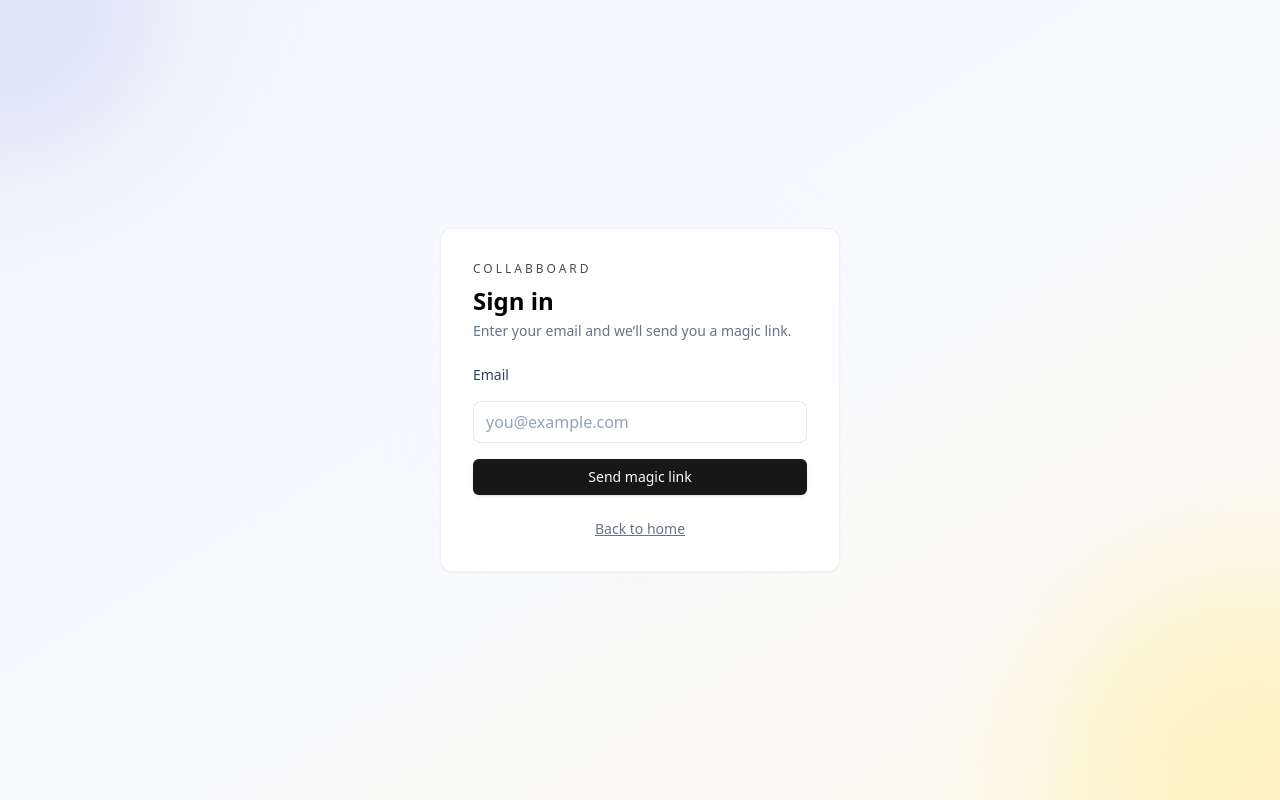
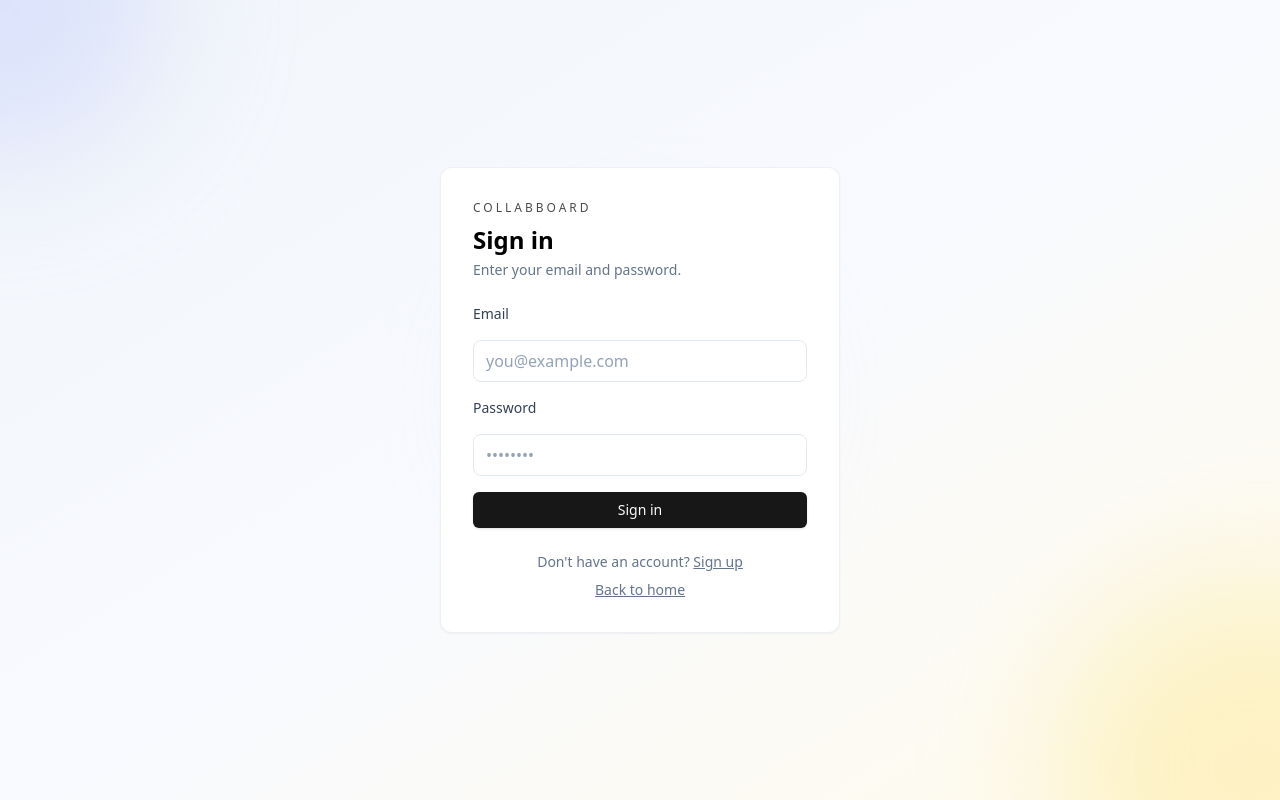
Before and after one commit to swifttarrow/collabBoard, a Next.js app: page /login in a window 1280 px wide. Built offline with nearby package versions, Linux system fonts and the light colour scheme.

Commit message:
feat(auth): replace magic link with email+password sign-in
Co-authored-by: Cursor <cursoragent@cursor.com>

```diff
--- a/src/app/login/page.tsx
+++ b/src/app/login/page.tsx
@@ -2,15 +2,16 @@
 
 import { useState } from "react";
 import Link from "next/link";
-import { useSearchParams } from "next/navigation";
+import { useRouter, useSearchParams } from "next/navigation";
 import { createClient } from "@/lib/supabase/client";
 import { Button } from "@/components/ui/button";
 
 export default function LoginPage() {
   const [email, setEmail] = useState("");
+  const [password, setPassword] = useState("");
   const [loading, setLoading] = useState(false);
-  const [sent, setSent] = useState(false);
   const [error, setError] = useState<string | null>(null);
+  const router = useRouter();
   const searchParams = useSearchParams();
 
   const authError = searchParams.get("error");
@@ -21,24 +22,18 @@ export default function LoginPage() {
     setError(null);
     setLoading(true);
     const supabase = createClient();
-    const { error: err } = await supabase.auth.signInWithOtp({
+    const { error: err } = await supabase.auth.signInWithPassword({
       email: email.trim(),
-      options: {
-        emailRedirectTo: `${window.location.origin}/auth/callback?next=${encodeURIComponent(next)}`,
-      },
+      password,
     });
     setLoading(false);
     if (err) {
       setError(err.message);
       return;
     }
-    setSent(true);
+    router.push(next);
+    router.refresh();
   }
-
-  const isLocalSupabase =
-    typeof window !== "undefined" &&
-    (window.location.origin.includes("localhost") ||
-      window.location.origin.includes("127.0.0.1"));
 
   const backdrop = (
     <>
@@ -57,46 +52,6 @@ export default function LoginPage() {
     </>
   );
 
-  if (sent) {
-    return (
-      <div className="relative min-h-screen overflow-hidden bg-gradient-to-br from-slate-100 via-indigo-50/40 to-amber-50">
-        {backdrop}
-        <div className="relative grid min-h-screen place-items-center p-4">
-        <main className="max-w-[400px] rounded-xl border border-slate-200/60 bg-white p-8 text-center shadow-sm">
-          <div className="text-xs uppercase tracking-[0.2em] text-slate-500">
-            Check your inbox
-          </div>
-          <p className="mt-3 text-slate-700">
-            We sent a sign-in link to <strong>{email}</strong>. Click the link to
-            sign in.
-          </p>
-          {isLocalSupabase && (
-            <p className="mt-4 rounded-lg bg-amber-50 p-3 text-left text-sm text-amber-900">
-              <strong>Local Supabase:</strong> Emails aren’t sent to real
-              inboxes. Open{" "}
-              <a
-                href="http://127.0.0.1:54324"
-                target="_blank"
-                rel="noopener noreferrer"
-                className="font-medium underline"
-              >
-                Inbucket (port 54324)
-              </a>{" "}
-              to see the magic link for <strong>{email}</strong>.
-            </p>
-          )}
-          <p className="mt-2 text-sm text-slate-500">
-            You can close this tab after signing in.
-          </p>
-          <Button asChild variant="outline" className="mt-6">
-            <Link href="/">Back to home</Link>
-          </Button>
-        </main>
-        </div>
-      </div>
-    );
-  }
-
   return (
     <div className="relative min-h-screen overflow-hidden bg-gradient-to-br from-slate-100 via-indigo-50/40 to-amber-50">
       {backdrop}
@@ -107,12 +62,12 @@ export default function LoginPage() {
           </div>
           <h1 className="mt-2 text-2xl font-semibold">Sign in</h1>
           <p className="mt-1 text-sm text-slate-500">
-          Enter your email and we’ll send you a magic link.
+            Enter your email and password.
           </p>
 
           {authError === "auth" && (
             <p className="mt-3 rounded-md bg-red-50 px-3 py-2 text-sm text-red-700">
-            Sign-in link invalid or expired. Request a new one below.
+              Invalid credentials. Please try again.
             </p>
           )}
           {error && (
@@ -122,7 +77,10 @@ export default function LoginPage() {
           )}
 
           <form onSubmit={handleSubmit} className="mt-6 space-y-4">
-          <label htmlFor="email" className="block text-sm font-medium text-slate-700">
+            <label
+              htmlFor="email"
+              className="block text-sm font-medium text-slate-700"
+            >
               Email
             </label>
             <input
@@ -135,12 +93,37 @@ export default function LoginPage() {
               autoComplete="email"
               className="w-full rounded-lg border border-slate-200 bg-white px-3 py-2 text-slate-900 placeholder:text-slate-400 focus:border-slate-400 focus:outline-none focus:ring-1 focus:ring-slate-400"
             />
+            <label
+              htmlFor="password"
+              className="block text-sm font-medium text-slate-700"
+            >
+              Password
+            </label>
+            <input
+              id="password"
+              type="password"
+              value={password}
+              onChange={(e) => setPassword(e.target.value)}
+              placeholder="••••••••"
+              required
+              autoComplete="current-password"
+              className="w-full rounded-lg border border-slate-200 bg-white px-3 py-2 text-slate-900 placeholder:text-slate-400 focus:border-slate-400 focus:outline-none focus:ring-1 focus:ring-slate-400"
+            />
             <Button type="submit" className="w-full" disabled={loading}>
-            {loading ? "Sending…" : "Send magic link"}
+              {loading ? "Signing in…" : "Sign in"}
             </Button>
           </form>
 
           <p className="mt-6 text-center text-sm text-slate-500">
+            Don&apos;t have an account?{" "}
+            <Link
+              href={`/signup${next !== "/boards" ? `?next=${encodeURIComponent(next)}` : ""}`}
+              className="font-medium underline hover:text-slate-700"
+            >
+              Sign up
+            </Link>
+          </p>
+          <p className="mt-2 text-center text-sm text-slate-500">
             <Link href="/" className="underline hover:text-slate-700">
               Back to home
             </Link>
```
Lines whose indentation alone changed are shown as unchanged.
